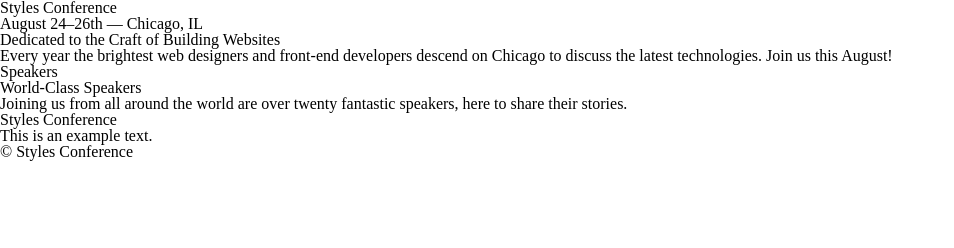
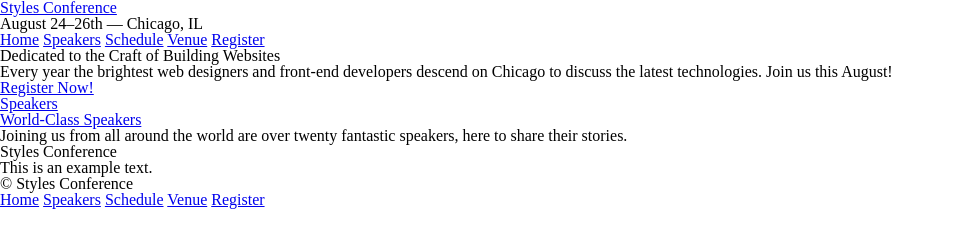
Before and after one commit to bripeticca/htmlandcsstest, a plain HTML site: page index.html in a window 1280 px wide. Shown: the whole page, without its empty margins (0-954 px from the left). Drawn offline with Linux system fonts and the light colour scheme.

Commit message:
next lesson

```diff
--- a/index.html
+++ b/index.html
@@ -12,21 +12,36 @@
 
 	<!-- header on top of page -->
 	<header>
-  <h1> Styles Conference </h1>
+		<h1>
+			<a href="index.html">Styles Conference</a>
+		</h1>
+
 		<h3> August 24&ndash;26th &mdash; Chicago, IL</h3>
+
+		<nav>
+			<a href="index.html">Home</a>
+			<a href="speakers.html">Speakers</a>
+			<a href="schedule.html">Schedule</a>
+			<a href="venue.html">Venue</a>
+			<a href="register.html">Register</a>
+		</nav>
 	</header>
 
 	<section>
 		<h2>Dedicated to the Craft of Building Websites</h2>
 		<p>Every year the brightest web designers and front-end developers descend on Chicago to discuss the latest technologies. Join us this August!</p>
+
+		<a href="register.html">Register Now!</a>
 	</section>
 
 	<!-- section within a section -->
 	<section>
 
 		<section>
+			<a href="speakers.html">
 				<h5>Speakers</h5>
 				<h3>World-Class Speakers</h3>
+			</a>
 			<p>Joining us from all around the world are over twenty fantastic speakers, here to share their stories.</p>
 		</section>
 
@@ -40,6 +55,14 @@
 	<!-- footer at bottom of page -->
 	<footer>
 		<small>&copy; Styles Conference</small>
+
+		<nav>
+			<a href="index.html">Home</a>
+			<a href="speakers.html">Speakers</a>
+			<a href="schedule.html">Schedule</a>
+			<a href="venue.html">Venue</a>
+			<a href="register.html">Register</a>
+		</nav>
 	</footer>
 
 	</hmtl>
```
Also changed, not shown: register.html (added, +16 -0 lines), schedule.html (added, +16 -0 lines), speakers.html (added, +16 -0 lines), venue.html (added, +16 -0 lines). Lines whose indentation alone changed are shown as unchanged.
